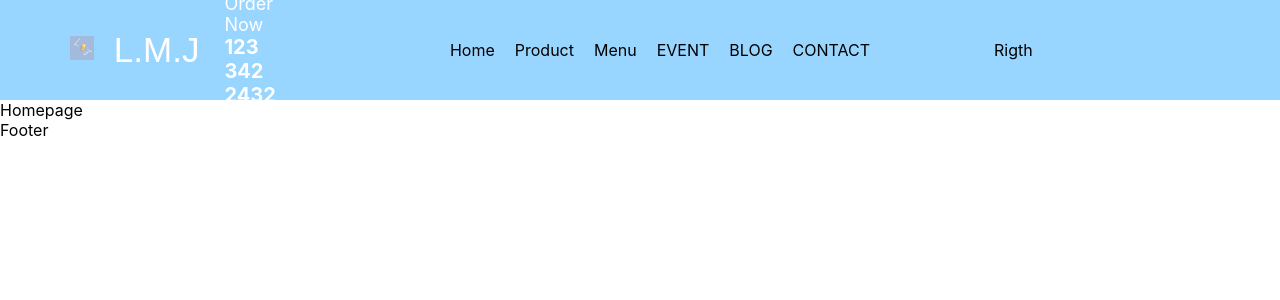
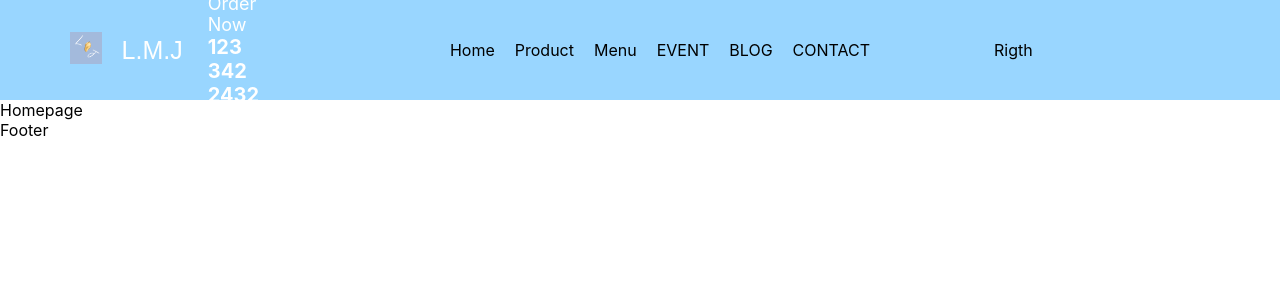
Before and after one commit to barbaroreyes/tosell, a Next.js app: page / in a window 1280 px wide. Shown: the top 300 px of the page. Built offline with nearby package versions, Linux system fonts and the light colour scheme.

Commit message:
update-logo-size

```diff
--- a/styles/Navbar.module.css
+++ b/styles/Navbar.module.css
@@ -38,7 +38,7 @@ padding:20px;
 
 }
 .logo{
-  font-size: 35px;
+  font-size: 25px;
   font-family :sans-serif;
   color: #fff;
 
```
